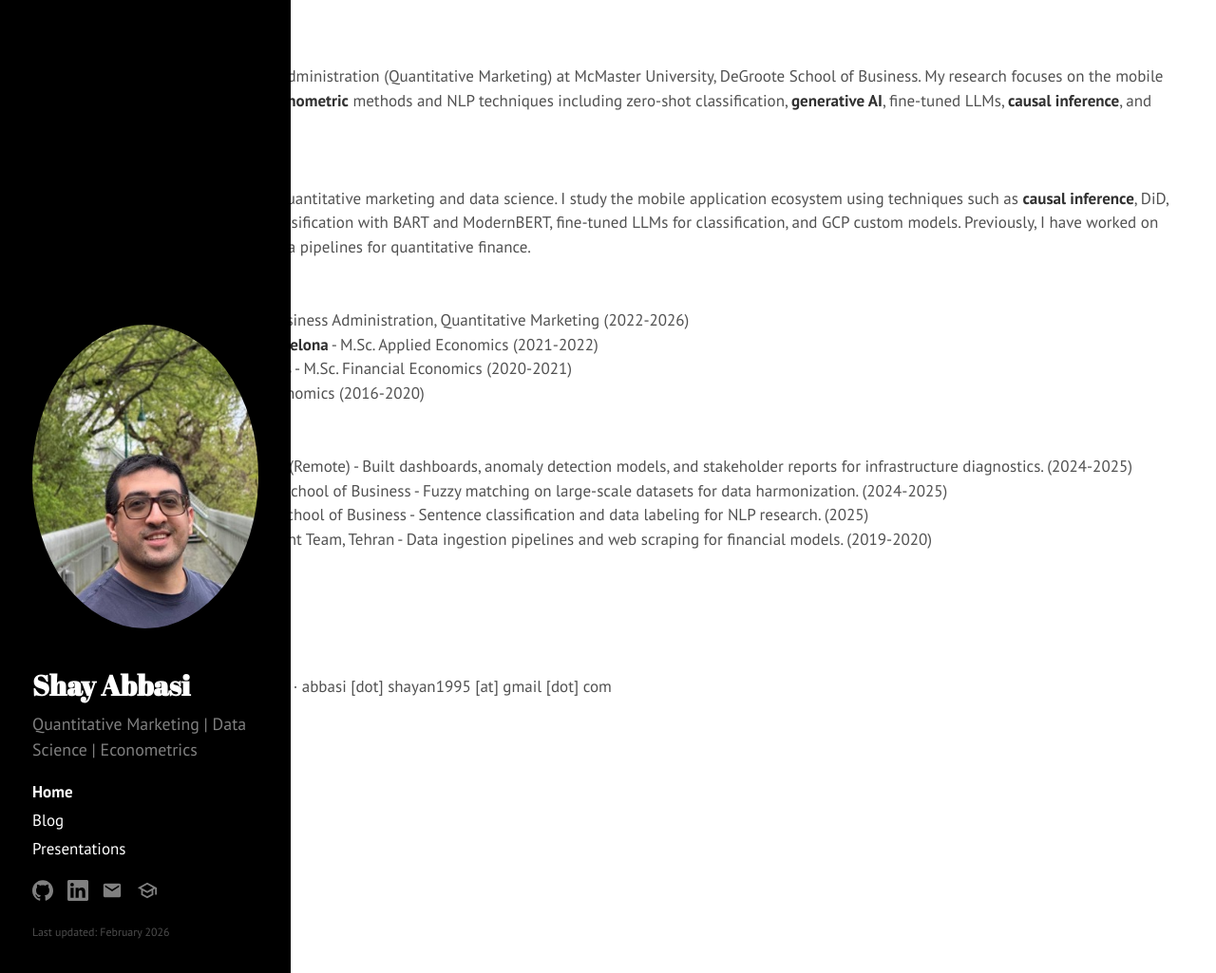
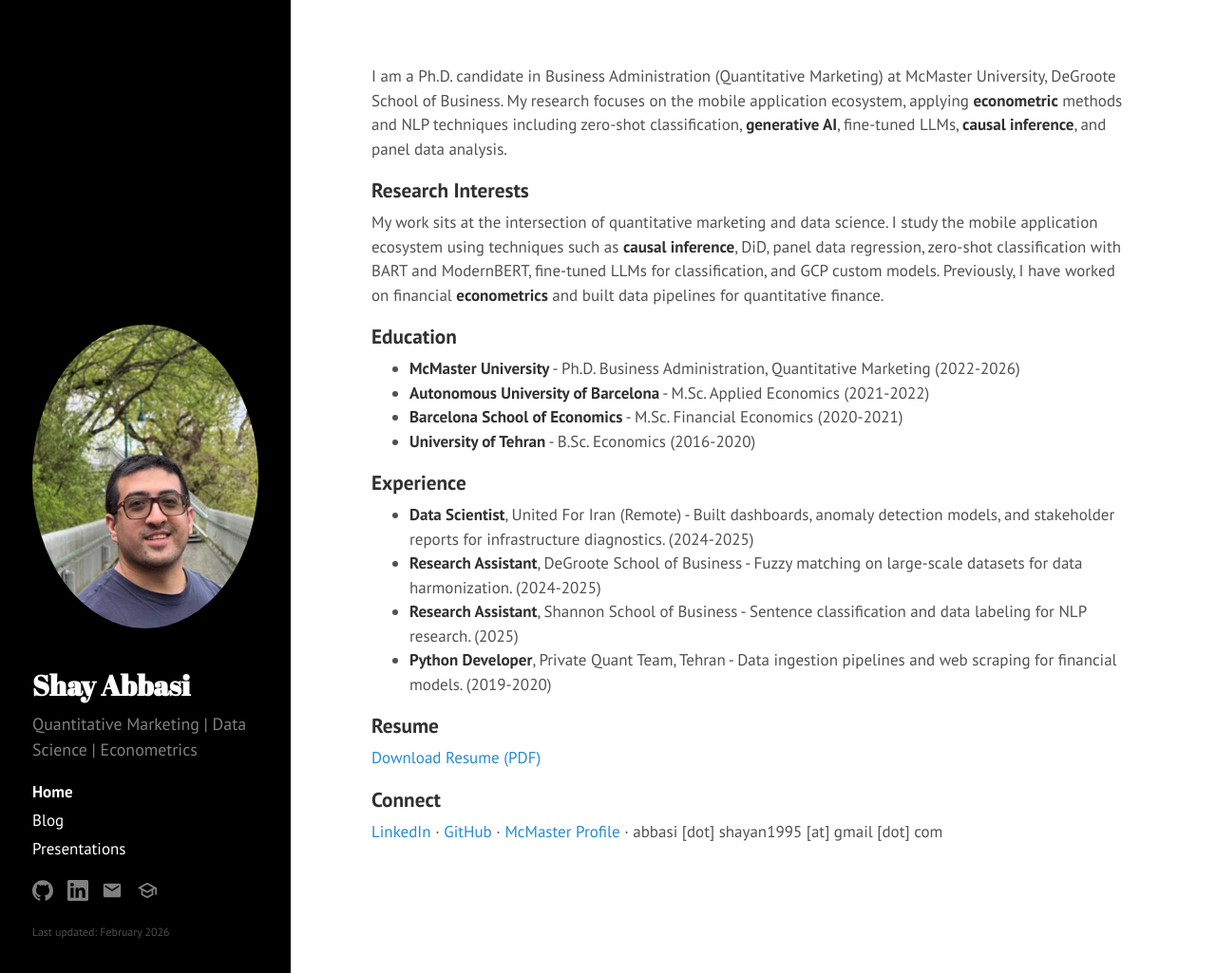
Before and after one commit to shayanAbbasi1995/shayanabbasi1995.github.io, a Jekyll site: the page built from index.html, in a window 1280 px wide and 1025 px high. Shown: the whole window at 95% size. Built offline with Jekyll 4.4.1, drawn with Linux system fonts in a browser that asks for light colours; the list of posts is cut into pages by our own code.

Commit message:
Revert custom.css to original; remove content layout overrides
Co-authored-by: Cursor <cursoragent@cursor.com>

```diff
--- a/public/css/custom.css
+++ b/public/css/custom.css
@@ -48,72 +48,3 @@
 .sidebar-about h1 {
   font-size: 1.75rem;
 }
-
-/*
- * Main content: use available width with comfortable padding, responsive to screen size.
- * No narrow column - content fills the area to the right of the sidebar.
- */
-.content.container {
-  max-width: none;
-  width: 100%;
-  padding-left: 1.25rem;
-  padding-right: 1.25rem;
-  margin-left: 0;
-  margin-right: 0;
-  box-sizing: border-box;
-}
-
-@media (min-width: 30em) {
-  .content.container {
-    padding-left: 1.5rem;
-    padding-right: 1.5rem;
-  }
-}
-
-@media (min-width: 48em) {
-  .content.container {
-    padding-left: 2rem;
-    padding-right: 2rem;
-  }
-}
-
-@media (min-width: 64em) {
-  .content.container {
-    padding-left: 2.5rem;
-    padding-right: 2.5rem;
-  }
-}
-
-/* Comfortable vertical padding and ensure content never goes under sidebar */
-.content {
-  padding-top: 2rem;
-  padding-bottom: 2rem;
-}
-
-@media (min-width: 30em) {
-  .content {
-    padding-top: 3rem;
-    padding-bottom: 3rem;
-  }
-}
-
-/* When sidebar is fixed (48em+), content must clear it; min-width prevents overlap on narrow viewports */
-@media (min-width: 48em) {
-  .content {
-    padding-top: 4rem;
-    padding-bottom: 4rem;
-    margin-left: 20rem;
-    margin-right: 2rem;
-    min-width: 0;
-    box-sizing: border-box;
-  }
-}
-
-@media (min-width: 64em) {
-  .content {
-    padding-top: 4rem;
-    padding-bottom: 4rem;
-    margin-left: 22rem;
-    margin-right: 4rem;
-  }
-}
```
